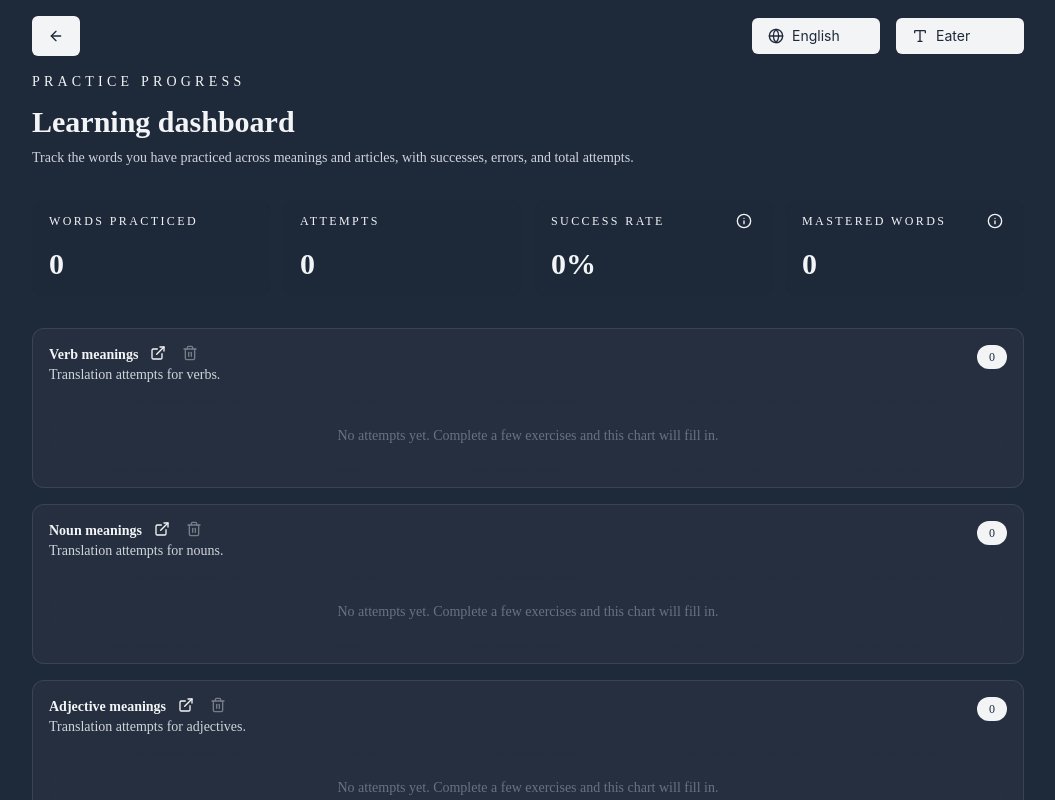
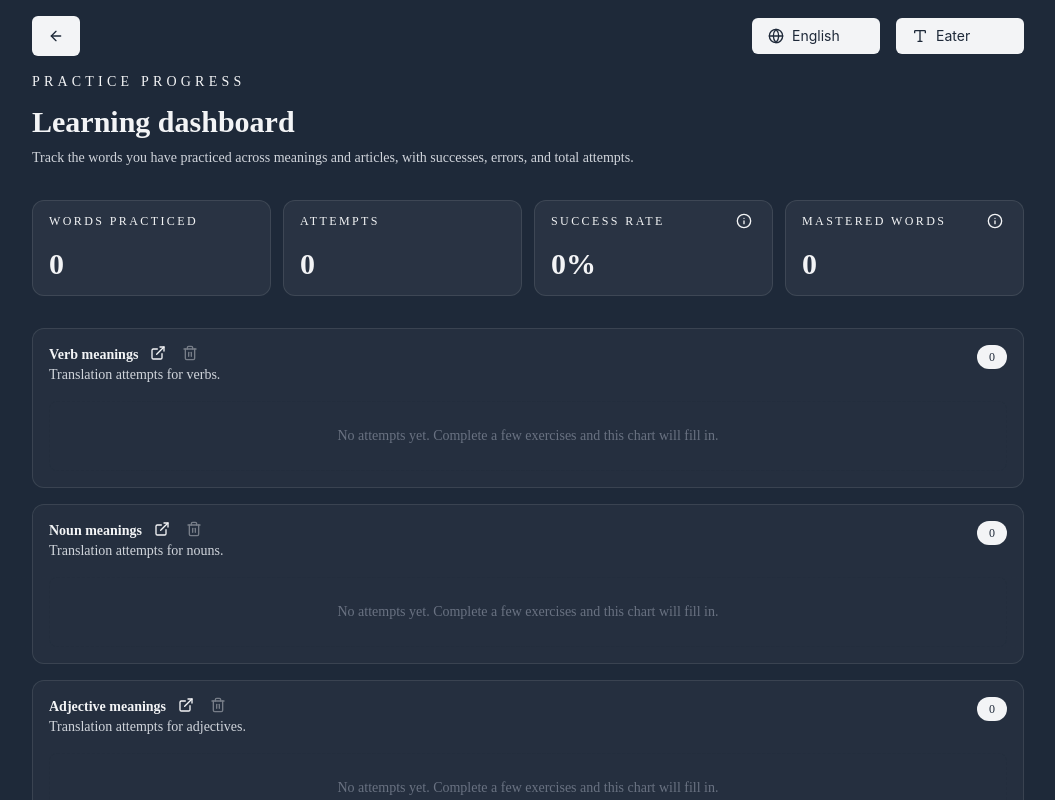
Before and after one commit to sebalovi18/german-to-practice, a Vue app: page /dashboard in a window 1280 px wide. Shown: the whole page, without its empty margins (112-1167 px from the left). Built offline with nearby package versions, Linux system fonts and the light colour scheme; a web font is replaced by a local one.

Commit message:
Update dashboard.vue styles for improved visual consistency
- Changed card background and border classes to align with the new design system, enhancing overall aesthetics.
- Ensured styling updates contribute to a more cohesive user experience across the dashboard.

```diff
--- a/src/pages/dashboard.vue
+++ b/src/pages/dashboard.vue
@@ -231,7 +231,7 @@ const confirmClearHistory = () => {
       <article
         v-for="card in summaryCards"
         :key="card.label"
-        class="rounded-xl border border-foreground/10 bg-foreground/5 px-4 pb-4 pt-2"
+        class="rounded-xl border border-background/10 bg-background/5 px-4 pb-4 pt-2"
       >
         <div
           class="flex min-h-6 items-center justify-between gap-3"
```
